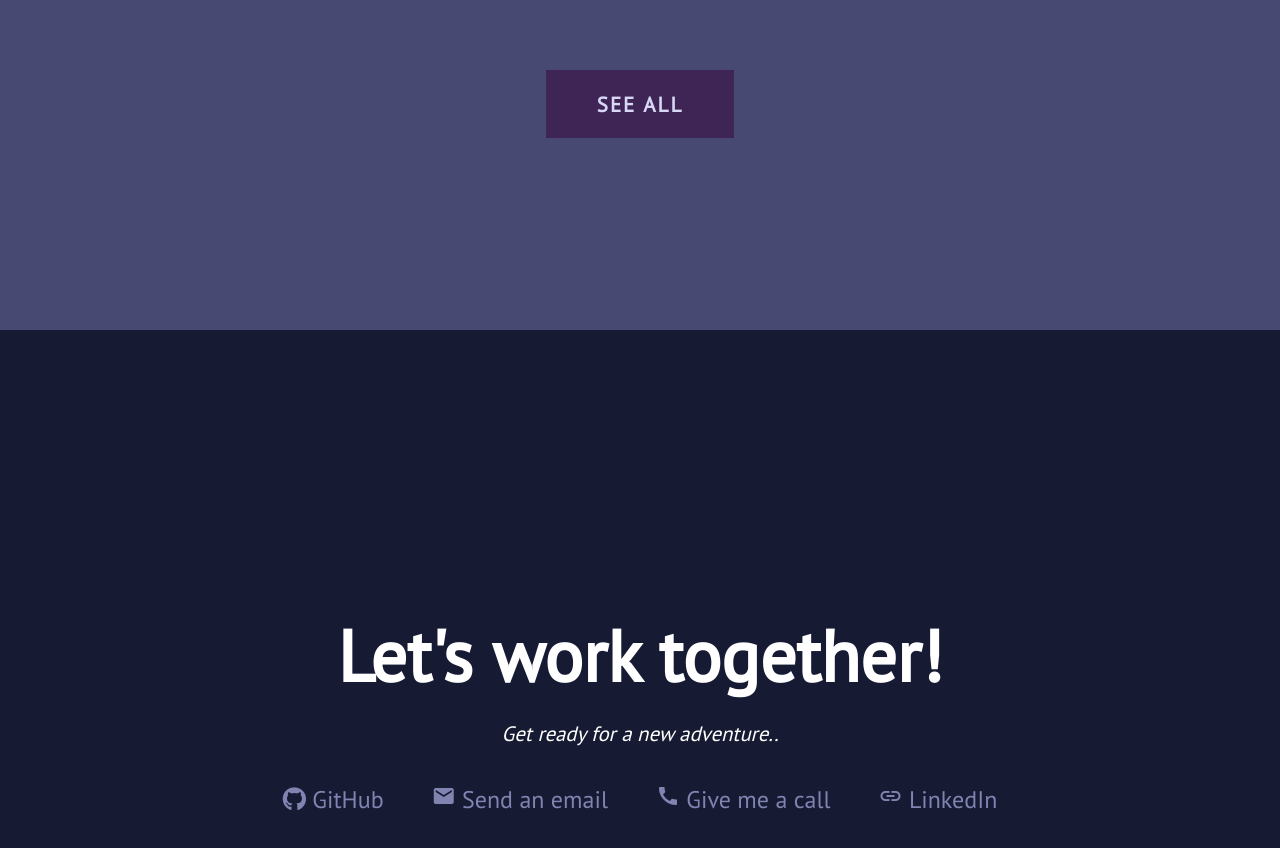
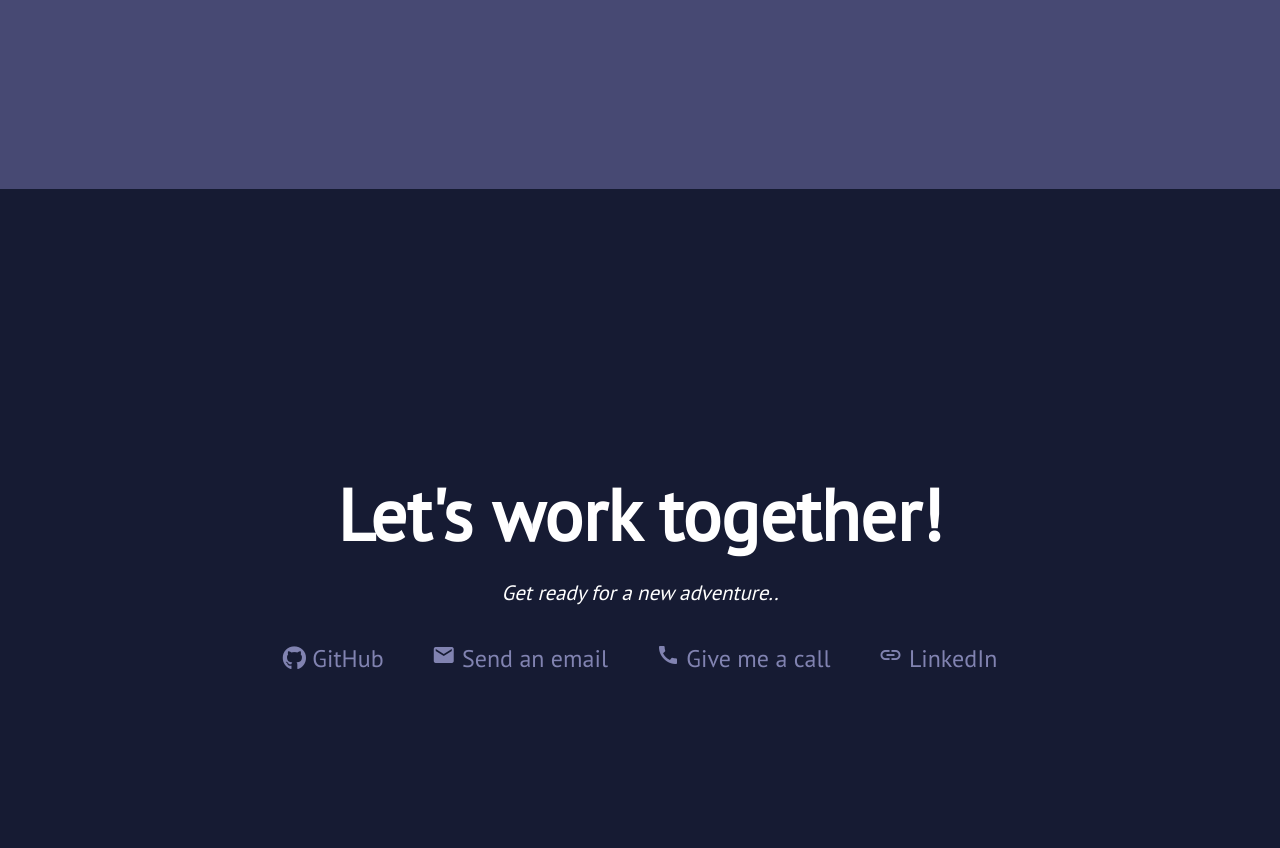
Before and after one commit to sauleveronika/profile-page, a plain HTML site: page index.html in a window 1280 px wide. Shown: the part 2105-2953 px from the top of the page. Drawn offline with Linux system fonts and the light colour scheme.

Commit message:
Update index.html

```diff
--- a/index.html
+++ b/index.html
@@ -30,7 +30,7 @@
           <a href="https://codepen.io/sauleveronika/full/GRMgxmO" target="_blank" class="project-tile" title="recreation of FCC site"><img src="images/doc.png" alt="project"class="im"><p>Technical Documentation</p></a>
           <a href="https://codepen.io/sauleveronika/full/NWaKQqG" target="_blank" class="project-tile" title="recreation of FCC site"><img src="images/landing-page.png" alt="project"class="im"><p>Product Landing Page</p></a>
         </div>
-        <a id="see_all" href="https://codepen.io/sauleveronika/pens/public" target="_blank">SEE ALL</a>
+        <!--<a id="see_all" href="https://codepen.io/sauleveronika/pens/public" target="_blank">SEE ALL</a>-->
       </section>
         <section id="contact">
           <h2>Let's work together!</h2>
```
